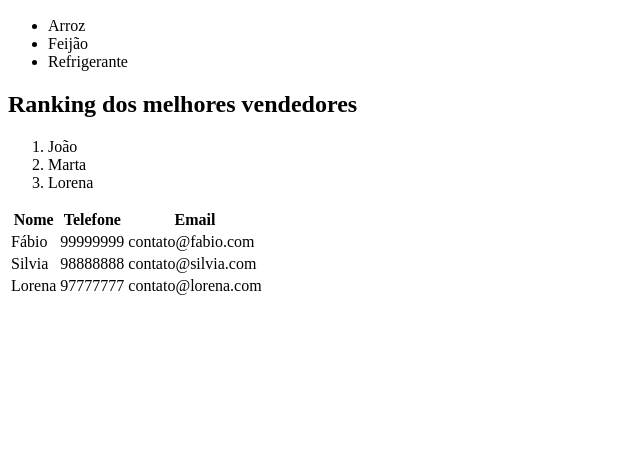
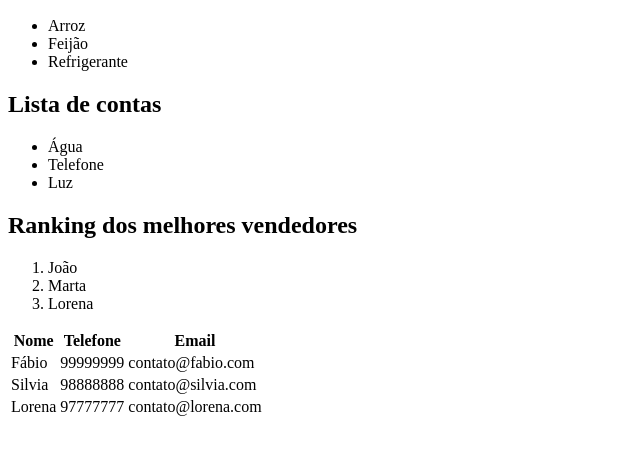
Before and after one commit to HarryCSantos/ProgramadorBr, a plain HTML site: page index.html in a window 1280 px wide. Shown: the part 1081-1536 px from the top of the page, without its empty margins (0-640 px from the left). Drawn offline with Linux system fonts and the light colour scheme.

Commit message:
Update index.html

```diff
--- a/index.html
+++ b/index.html
@@ -54,6 +54,13 @@
 	    	<li>Refrigerante</li>
 	    </ul>
 
+		<h2>Lista de contas</h2>
+		<ul>
+			<li>Água</li>
+			<li>Telefone</li>
+			<li>Luz</li>
+		</ul>
+
 	    <!-- Este é o Ranking dos melhores vendedores -->
 
 	    <h2>Ranking dos melhores vendedores</h2>
```
